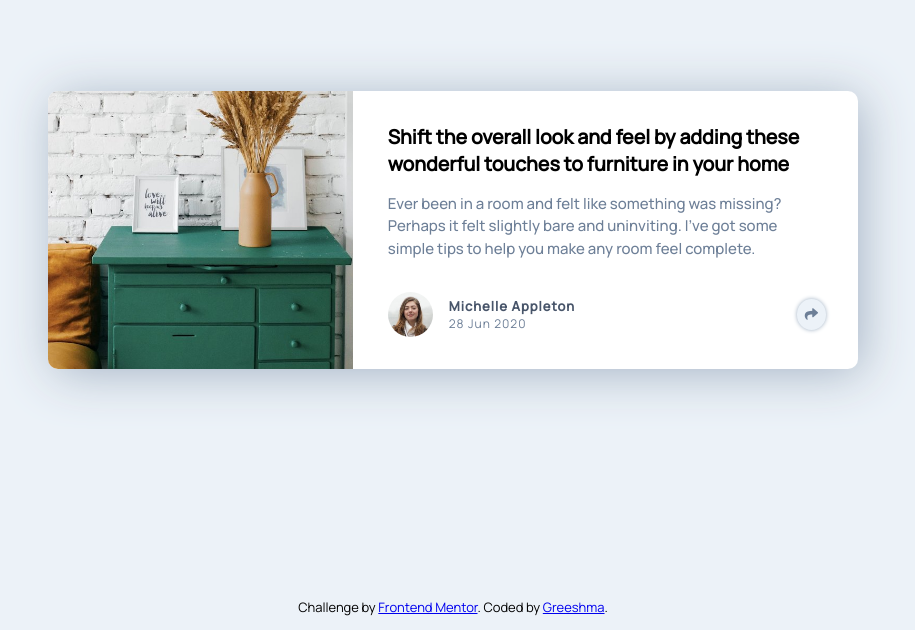
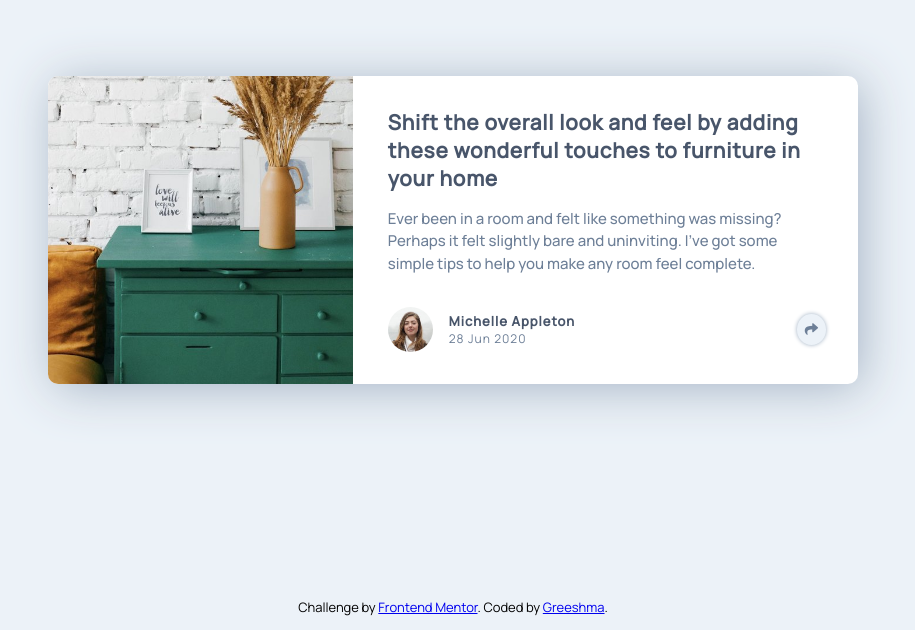
Before and after one commit to Greeshma2903/Article-preview-component, a plain HTML site: page index.html in a window 1280 px wide. Shown: the part 170-800 px from the top of the page, without its empty margins (187-1102 px from the left). Drawn offline with Linux system fonts and the light colour scheme.

Commit message:
Update styles.css

```diff
--- a/styles.css
+++ b/styles.css
@@ -75,7 +75,7 @@ article {
   padding: 1.6rem 2.3rem 1rem;
 }
 
-h2 {
+h1 {
   font-size: 1.1rem;
   color: var(--Very-Dark-Grayish-Blue);
   letter-spacing: 0.8px;
@@ -219,7 +219,7 @@ footer {
     padding: 2rem 2.2rem;
   }
 
-  h2 {
+  h1 {
     font-size: 1.3rem;
   }
 
```
